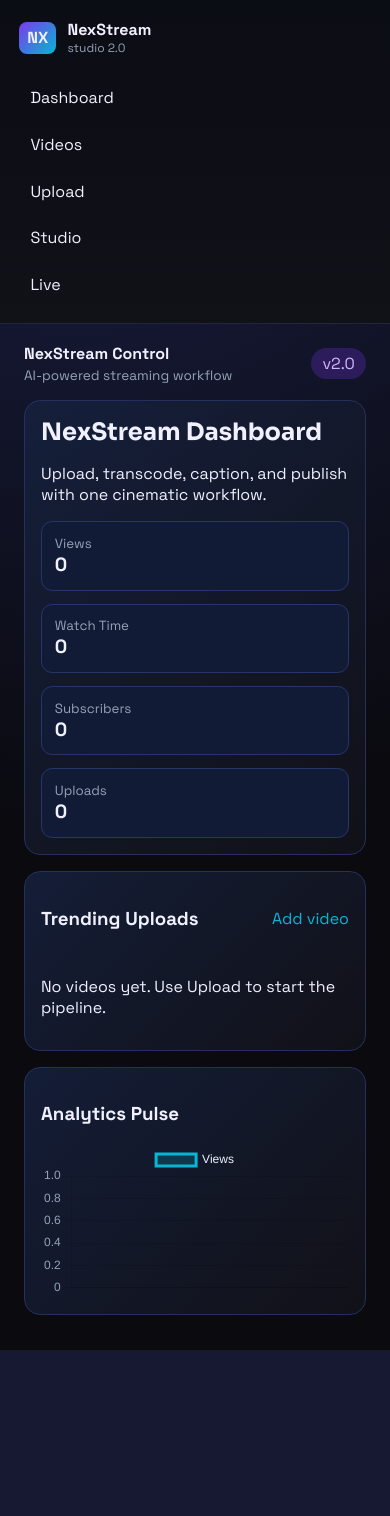
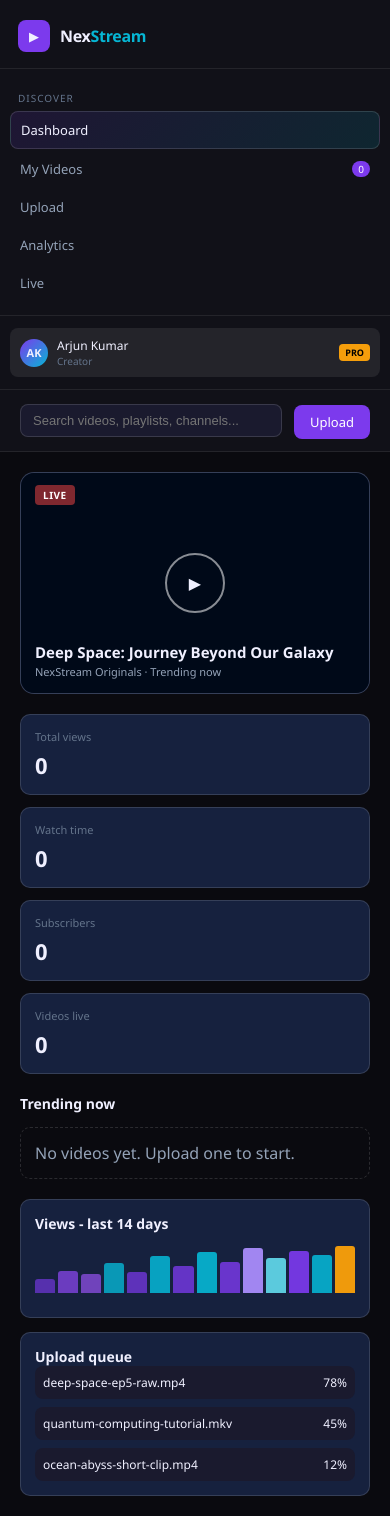
Before and after one commit to Akashnukathoti-1104/FluxStream-Studio, a Flask app: page / in a window 390 px wide. Before the commit the page ends 1350 px from the top, so only its background shows below. Run offline with Flask 3, Linux system fonts and the light colour scheme; data that the repository does not hold is empty.

Commit message:
Update deployed dashboard UI to advanced NexStream layout

```diff
--- /dev/null
+++ b/static/css/dashboard-pro.css
@@ -0,0 +1,68 @@
+*{box-sizing:border-box;margin:0;padding:0}
+:root{
+--bg:#0a0a0f;--bg2:#111118;--bg3:#1a1a2e;
+--card:#16213e;--card2:#1a1f35;
+--accent:#7c3aed;--accent2:#06b6d4;--accent3:#f59e0b;
+--red:#ef4444;--green:#10b981;
+--text:#f0f0ff;--text2:#94a3b8;--text3:#64748b;
+--border:#ffffff14;--border2:#ffffff22;
+}
+body{background:var(--bg);color:var(--text);font-family:'Segoe UI',system-ui,sans-serif;min-height:100vh}
+.shell{display:flex;min-height:100vh}
+.sidebar{width:220px;background:var(--bg2);border-right:1px solid var(--border);display:flex;flex-direction:column;flex-shrink:0}
+.logo{padding:20px 18px 16px;display:flex;align-items:center;gap:10px;border-bottom:1px solid var(--border)}
+.logo-icon{width:32px;height:32px;background:var(--accent);border-radius:8px;display:flex;align-items:center;justify-content:center;font-size:13px}
+.logo-text{font-size:16px;font-weight:700;letter-spacing:-0.3px}
+.logo-text span{color:var(--accent2)}
+.nav{padding:12px 10px;flex:1}
+.nav-section{font-size:10px;text-transform:uppercase;letter-spacing:1px;color:var(--text3);padding:10px 8px 6px}
+.nav-item{display:flex;align-items:center;gap:10px;padding:9px 10px;border-radius:8px;cursor:pointer;font-size:13px;color:var(--text2);margin-bottom:2px;text-decoration:none}
+.nav-item:hover{background:var(--border);color:var(--text)}
+.nav-item.active{background:linear-gradient(135deg,#7c3aed22,#06b6d422);color:var(--text);border:1px solid var(--border2)}
+.nav-badge{margin-left:auto;background:var(--accent);color:#fff;font-size:10px;padding:1px 6px;border-radius:20px}
+.sidebar-bottom{padding:12px 10px;border-top:1px solid var(--border)}
+.user-pill{display:flex;align-items:center;gap:9px;padding:9px 10px;border-radius:8px;background:var(--border)}
+.avatar{width:28px;height:28px;border-radius:50%;background:linear-gradient(135deg,#7c3aed,#06b6d4);display:flex;align-items:center;justify-content:center;font-size:11px;font-weight:700;flex-shrink:0}
+.user-info .name{font-size:12px;font-weight:500}
+.user-info .role{font-size:10px;color:var(--text3)}
+.pro-badge{margin-left:auto;font-size:9px;background:var(--accent3);color:#000;padding:2px 6px;border-radius:4px;font-weight:700}
+.main{flex:1;display:flex;flex-direction:column;overflow:hidden}
+.topbar{display:flex;align-items:center;gap:12px;padding:14px 20px;border-bottom:1px solid var(--border);background:var(--bg2)}
+.search-box{flex:1;max-width:400px}
+.search-box input{width:100%;background:var(--bg3);border:1px solid var(--border2);border-radius:8px;padding:8px 12px;color:var(--text);font-size:13px;outline:none}
+.upload-btn{background:var(--accent);color:#fff;border:none;padding:8px 16px;border-radius:8px;font-size:13px;font-weight:500;cursor:pointer;text-decoration:none}
+.content{flex:1;overflow-y:auto;padding:20px}
+.hero-player{border-radius:14px;background:var(--card);border:1px solid var(--border2);overflow:hidden;margin-bottom:20px;position:relative}
+.player-screen{height:220px;background:#000918;display:flex;align-items:center;justify-content:center;position:relative}
+.play-ring{width:60px;height:60px;border-radius:50%;border:2px solid #fff8;display:flex;align-items:center;justify-content:center;position:relative;z-index:2}
+.video-label{position:absolute;top:12px;left:14px;background:#ef444488;color:#fff;font-size:10px;padding:3px 8px;border-radius:4px;font-weight:600;letter-spacing:.5px;z-index:3}
+.video-title-overlay{position:absolute;bottom:14px;left:14px;right:14px;z-index:3}
+.video-title-overlay h3{font-size:15px;font-weight:600;margin-bottom:2px}
+.video-title-overlay p{font-size:11px;color:var(--text2)}
+.stats-row{display:grid;grid-template-columns:repeat(4,1fr);gap:12px;margin-bottom:20px}
+.stat-card{background:var(--card);border:1px solid var(--border2);border-radius:10px;padding:14px}
+.stat-label{font-size:11px;color:var(--text3);margin-bottom:6px}
+.stat-val{font-size:22px;font-weight:700;letter-spacing:-0.5px}
+.section-header{display:flex;align-items:center;justify-content:space-between;margin-bottom:14px}
+.section-title{font-size:14px;font-weight:600;display:flex;align-items:center;gap:8px}
+.video-grid{display:grid;grid-template-columns:repeat(3,1fr);gap:12px;margin-bottom:20px}
+.vid-card{background:var(--card);border:1px solid var(--border2);border-radius:10px;overflow:hidden;cursor:pointer;text-decoration:none;color:var(--text)}
+.vid-thumb{height:100px;display:flex;align-items:flex-end;justify-content:flex-end;position:relative;overflow:hidden;padding:6px}
+.vid-duration{background:#000c;color:#fff;font-size:9px;padding:2px 5px;border-radius:3px}
+.vid-info{padding:10px}
+.vid-title{font-size:12px;font-weight:500;margin-bottom:4px;line-height:1.4;white-space:nowrap;overflow:hidden;text-overflow:ellipsis}
+.vid-meta{display:flex;align-items:center;justify-content:space-between;font-size:10px;color:var(--text3)}
+.vid-badge{padding:2px 6px;border-radius:4px;font-size:9px;font-weight:600;background:#7c3aed22;color:#a78bfa}
+.bottom-row{display:grid;grid-template-columns:1fr 1fr;gap:14px}
+.analytics-card{background:var(--card);border:1px solid var(--border2);border-radius:10px;padding:14px}
+.mini-chart{display:flex;align-items:flex-end;gap:3px;height:50px;margin:10px 0}
+.bar{flex:1;border-radius:3px 3px 0 0;min-height:4px}
+.uploads-list{display:flex;flex-direction:column;gap:8px}
+.upload-item{display:flex;align-items:center;justify-content:space-between;gap:10px;padding:8px;background:var(--bg3);border-radius:8px;font-size:12px}
+.empty{padding:14px;border:1px dashed var(--border2);border-radius:10px;color:var(--text2)}
+
+@media (max-width: 980px) {
+  .shell{display:block}
+  .sidebar{width:100%;border-right:none;border-bottom:1px solid var(--border)}
+  .stats-row,.video-grid,.bottom-row{grid-template-columns:1fr}
+}
--- /dev/null
+++ b/static/js/dashboard-pro.js
@@ -0,0 +1,16 @@
+(function () {
+  const bars = document.getElementById('chartBars');
+  const vals = [28, 45, 38, 60, 42, 74, 55, 82, 63, 91, 70, 84, 77, 95];
+  const colors = ['#7c3aed', '#8b46f0', '#9a52f3', '#06b6d4', '#7c3aed', '#06b6d4', '#7c3aed', '#06b6d4', '#7c3aed', '#a78bfa', '#67e8f9', '#7c3aed', '#06b6d4', '#f59e0b'];
+
+  if (bars) {
+    vals.forEach((v, i) => {
+      const b = document.createElement('div');
+      b.className = 'bar';
+      b.style.height = v + '%';
+      b.style.background = colors[i];
+      b.style.opacity = String(0.5 + v / 200);
+      bars.appendChild(b);
+    });
+  }
+})();
--- a/templates/dashboard.html
+++ b/templates/dashboard.html
@@ -1,39 +1,102 @@
-{% extends 'base.html' %}
-{% block title %}Dashboard | NexStream{% endblock %}
-{% block content %}
-<section class="panel hero">
-    <h2>NexStream Dashboard</h2>
-    <p>Upload, transcode, caption, and publish with one cinematic workflow.</p>
-    <div class="stat-grid">
-        <article><small>Views</small><strong>{{ stats.views }}</strong></article>
-        <article><small>Watch Time</small><strong>{{ stats.watch_time }}</strong></article>
-        <article><small>Subscribers</small><strong>{{ stats.subscribers }}</strong></article>
-        <article><small>Uploads</small><strong>{{ stats.uploads }}</strong></article>
+<!doctype html>
+<html lang="en">
+<head>
+        <meta charset="utf-8">
+        <meta name="viewport" content="width=device-width, initial-scale=1">
+        <title>Dashboard | NexStream</title>
+        <link rel="stylesheet" href="{{ url_for('static', filename='css/dashboard-pro.css') }}">
+</head>
+<body>
+<div class="shell">
+    <aside class="sidebar">
+        <div class="logo">
+            <div class="logo-icon">▶</div>
+            <span class="logo-text">Nex<span>Stream</span></span>
         </div>
-</section>
+        <nav class="nav">
+            <div class="nav-section">Discover</div>
+            <a class="nav-item active" href="{{ url_for('videos.root_dashboard') }}">Dashboard</a>
+            <a class="nav-item" href="{{ url_for('videos.videos_page') }}">My Videos <span class="nav-badge">{{ stats.uploads }}</span></a>
+            <a class="nav-item" href="{{ url_for('videos.upload_page') }}">Upload</a>
+            <a class="nav-item" href="{{ url_for('studio.studio_page') }}">Analytics</a>
+            <a class="nav-item" href="{{ url_for('videos.live_page') }}">Live</a>
+        </nav>
+        <div class="sidebar-bottom">
+            <div class="user-pill">
+                <div class="avatar">AK</div>
+                <div class="user-info">
+                    <div class="name">Arjun Kumar</div>
+                    <div class="role">Creator</div>
+                </div>
+                <div class="pro-badge">PRO</div>
+            </div>
+        </div>
+    </aside>
 
-<section class="panel">
-    <div class="panel-head">
-        <h3>Trending Uploads</h3>
-        <a href="{{ url_for('videos.upload_page') }}">Add video</a>
+    <main class="main">
+        <header class="topbar">
+            <div class="search-box"><input type="text" placeholder="Search videos, playlists, channels..."></div>
+            <div class="topbar-right">
+                <a class="upload-btn" href="{{ url_for('videos.upload_page') }}">Upload</a>
             </div>
+        </header>
+
+        <div class="content">
+            <div class="hero-player">
+                <div class="player-screen">
+                    <div class="video-label">LIVE</div>
+                    <div class="play-ring">▶</div>
+                    <div class="video-title-overlay">
+                        <h3>Deep Space: Journey Beyond Our Galaxy</h3>
+                        <p>NexStream Originals · Trending now</p>
+                    </div>
+                </div>
+            </div>
+
+            <div class="stats-row">
+                <div class="stat-card"><div class="stat-label">Total views</div><div class="stat-val">{{ stats.views }}</div></div>
+                <div class="stat-card"><div class="stat-label">Watch time</div><div class="stat-val">{{ stats.watch_time }}</div></div>
+                <div class="stat-card"><div class="stat-label">Subscribers</div><div class="stat-val">{{ stats.subscribers }}</div></div>
+                <div class="stat-card"><div class="stat-label">Videos live</div><div class="stat-val">{{ stats.uploads }}</div></div>
+            </div>
+
+            <div class="section-header">
+                <div class="section-title">Trending now</div>
+            </div>
+
             <div class="video-grid">
                 {% for video in videos %}
-            <a class="video-card" href="{{ url_for('videos.watch_page', video_id=video.id) }}">
-                <img src="{{ video.ai_thumbnail_url or video.thumbnail_url or 'https://picsum.photos/seed/fallback/640/360' }}" alt="{{ video.title }}">
-                <div>
-                    <h4>{{ video.title }}</h4>
-                    <p>{{ video.category }} · {{ video.view_count }} views</p>
+                <a class="vid-card" href="{{ url_for('videos.watch_page', video_id=video.id) }}">
+                    <div class="vid-thumb" style="background-image:url('{{ video.ai_thumbnail_url or video.thumbnail_url or 'https://picsum.photos/seed/fallback/640/360' }}');background-size:cover;background-position:center;">
+                        <div class="vid-duration">{{ video.duration_seconds or 0 }}s</div>
+                    </div>
+                    <div class="vid-info">
+                        <div class="vid-title">{{ video.title }}</div>
+                        <div class="vid-meta"><span>{{ video.view_count }} views</span><span class="vid-badge">{{ video.category }}</span></div>
                     </div>
                 </a>
                 {% else %}
-            <p>No videos yet. Use Upload to start the pipeline.</p>
+                <div class="empty">No videos yet. Upload one to start.</div>
                 {% endfor %}
             </div>
-</section>
 
-<section class="panel">
-    <h3>Analytics Pulse</h3>
-    <canvas id="analyticsChart" data-endpoint="/api/studio/analytics?range=7d"></canvas>
-</section>
-{% endblock %}
+            <div class="bottom-row">
+                <div class="analytics-card">
+                    <div class="section-title">Views - last 14 days</div>
+                    <div class="mini-chart" id="chartBars"></div>
+                </div>
+                <div class="analytics-card">
+                    <div class="section-title">Upload queue</div>
+                    <div class="uploads-list">
+                        <div class="upload-item"><span>deep-space-ep5-raw.mp4</span><span>78%</span></div>
+                        <div class="upload-item"><span>quantum-computing-tutorial.mkv</span><span>45%</span></div>
+                        <div class="upload-item"><span>ocean-abyss-short-clip.mp4</span><span>12%</span></div>
+                    </div>
+                </div>
+            </div>
+        </div>
+    </main>
+</div>
+<script src="{{ url_for('static', filename='js/dashboard-pro.js') }}"></script>
+</body>
+</html>
```
Lines whose indentation alone changed are shown as unchanged.
